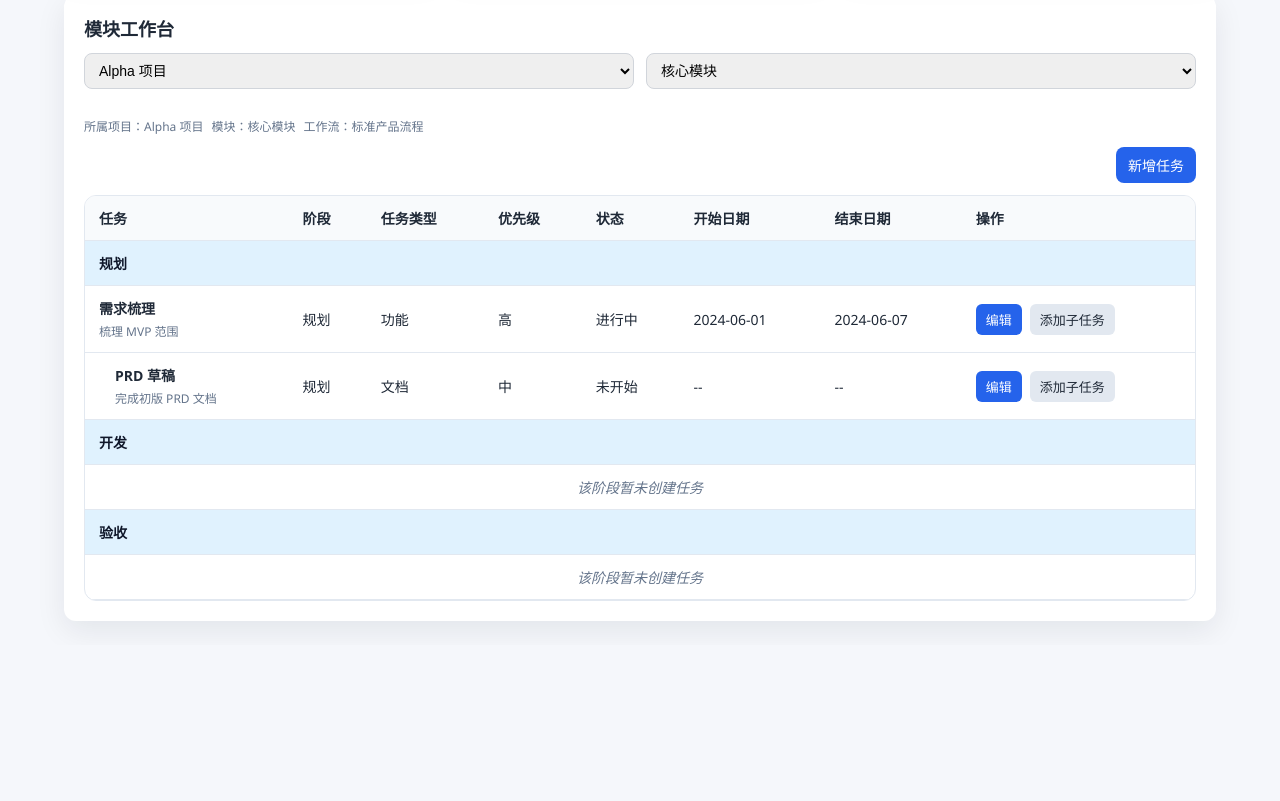
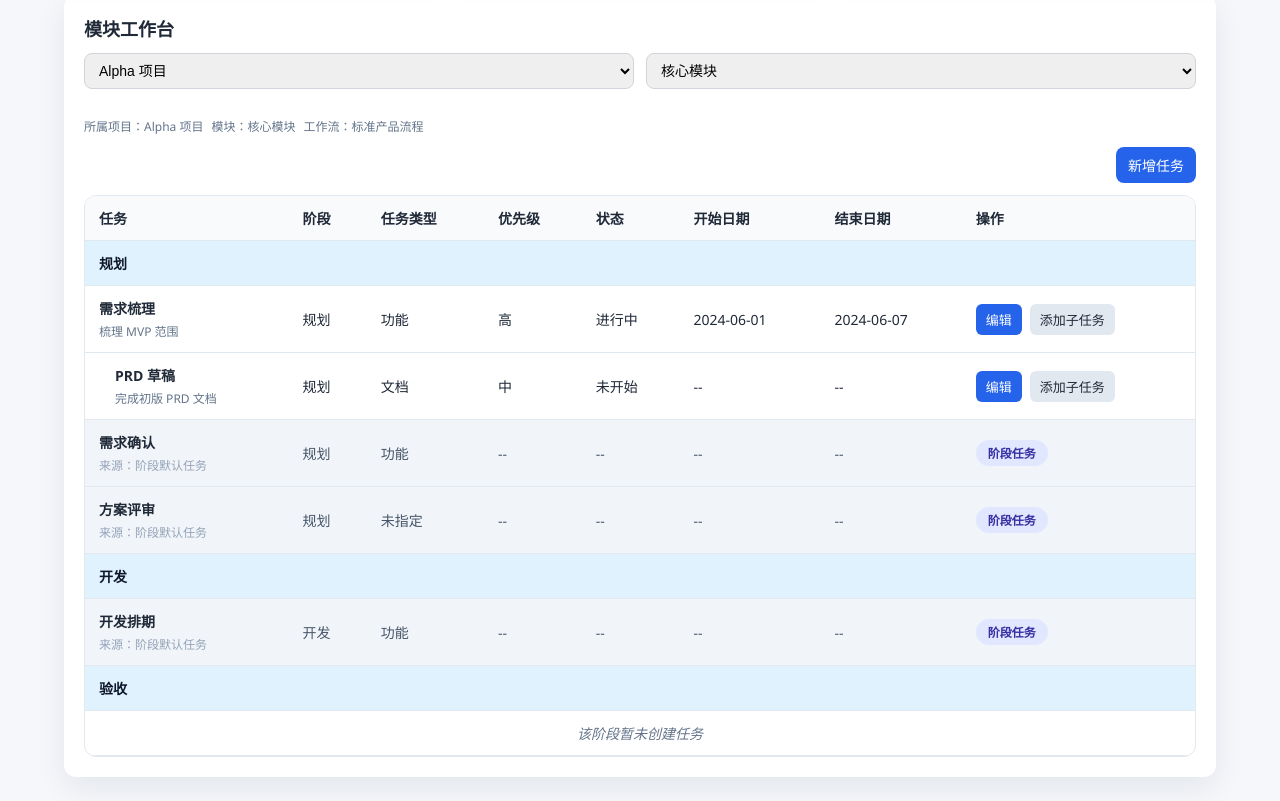
Before and after one commit to adtkb34/FlowTask, a React (Vite) app: page / in a window 1280 px wide. Shown: the part 735-1536 px from the top of the page. Before the commit the page ends 1380 px from the top, so only its background shows below. Built offline with nearby package versions, Linux system fonts and the light colour scheme.

Commit message:
feat: enhance module task creation and display

```diff
--- a/src/App.jsx
+++ b/src/App.jsx
@@ -723,6 +723,7 @@ export default function App() {
             stages={stages}
             taskTypes={taskTypes}
             tasks={tasks.filter((task) => task.moduleId === selectedModule.id)}
+            stageTemplates={stageTasks}
             onAddTask={handleAddTask}
             onUpdateTask={handleUpdateTask}
             priorities={PRIORITIES}
--- a/src/components/ModuleView.jsx
+++ b/src/components/ModuleView.jsx
@@ -17,6 +17,7 @@ const ModuleView = ({
   stages,
   taskTypes,
   tasks,
+  stageTemplates,
   onAddTask,
   onUpdateTask,
   priorities,
@@ -28,13 +29,7 @@ const ModuleView = ({
     [taskTypes]
   );
   const stageOrder = useMemo(() => [...workflow.stageIds], [workflow.stageIds]);
-  const stageOptions = useMemo(() => {
-    const orderSet = new Set(stageOrder);
-    const extras = stages
-      .filter((stage) => !orderSet.has(stage.id))
-      .map((stage) => stage.id);
-    return [...stageOrder, ...extras];
-  }, [stageOrder, stages]);
+  const stageOptions = useMemo(() => [...stageOrder], [stageOrder]);
   const defaultPriority = useMemo(
     () => priorities[Math.floor(priorities.length / 2)] || '',
     [priorities]
@@ -63,6 +58,50 @@ const ModuleView = ({
     form: emptyForm
   });
 
+  const stageTemplateMap = useMemo(() => {
+    const map = new Map();
+    if (!stageTemplates) return map;
+    Object.entries(stageTemplates).forEach(([stageId, items]) => {
+      map.set(stageId, Array.isArray(items) ? items : []);
+    });
+    return map;
+  }, [stageTemplates]);
+
+  const taskTreeByStage = useMemo(() => {
+    const nodes = new Map();
+    tasks.forEach((task) => {
+      nodes.set(task.id, { ...task, children: [] });
+    });
+
+    const roots = new Map();
+    tasks.forEach((task) => {
+      if (!roots.has(task.stageId)) {
+        roots.set(task.stageId, []);
+      }
+    });
+
+    tasks.forEach((task) => {
+      const node = nodes.get(task.id);
+      if (!node) return;
+      if (task.parentTaskId && nodes.has(task.parentTaskId)) {
+        nodes.get(task.parentTaskId).children.push(node);
+      } else {
+        if (!roots.has(task.stageId)) {
+          roots.set(task.stageId, []);
+        }
+        roots.get(task.stageId).push(node);
+      }
+    });
+
+    return roots;
+  }, [tasks]);
+
+  const parentTaskOptions = useMemo(() => {
+    if (!dialogState.form.stageId) return [];
+    const stageRoots = taskTreeByStage.get(dialogState.form.stageId) || [];
+    return flattenTree(stageRoots);
+  }, [dialogState.form.stageId, taskTreeByStage]);
+
   useEffect(() => {
     setDialogState({
       open: false,
@@ -74,45 +113,46 @@ const ModuleView = ({
   }, [emptyForm, module.id, workflow.id]);
 
   const stageGroups = useMemo(() => {
-    const nodes = new Map();
-    tasks.forEach((task) => {
-      nodes.set(task.id, { ...task, children: [] });
-    });
+    const stageIdSet = new Set(stageOrder);
+    const groups = stageOrder.map((stageId) => ({
+      stageId,
+      stage: stageMap.get(stageId),
+      rows: flattenTree(taskTreeByStage.get(stageId) || []),
+      templateRows: (stageTemplateMap.get(stageId) || []).map((template) => ({
+        node: {
+          id: `stage-template-${template.id}`,
+          name: template.name,
+          stageId,
+          taskTypeId: template.taskTypeId || null,
+          description: '',
+          priority: null,
+          status: null,
+          startDate: '',
+          endDate: '',
+          isTemplate: true
+        },
+        depth: 0
+      }))
+    }));
 
-    const stageIdSet = new Set(stageOrder);
-    const rootsByStage = new Map();
-    stageOrder.forEach((stageId) => {
-      rootsByStage.set(stageId, []);
-    });
-    const others = [];
-
-    tasks.forEach((task) => {
-      const node = nodes.get(task.id);
-      if (!node) return;
-      if (task.parentTaskId && nodes.has(task.parentTaskId)) {
-        nodes.get(task.parentTaskId).children.push(node);
-      } else {
-        const bucket = stageIdSet.has(task.stageId) ? rootsByStage.get(task.stageId) : others;
-        bucket.push(node);
+    const otherStageRoots = [];
+    taskTreeByStage.forEach((roots, stageId) => {
+      if (!stageIdSet.has(stageId)) {
+        otherStageRoots.push(...roots);
       }
     });
 
-    const groups = stageOrder.map((stageId) => ({
-      stageId,
-      stage: stageMap.get(stageId),
-      rows: flattenTree(rootsByStage.get(stageId) || [])
-    }));
-
-    if (others.length > 0) {
+    if (otherStageRoots.length > 0) {
       groups.push({
         stageId: 'others',
         stage: { id: 'others', name: '其他阶段' },
-        rows: flattenTree(others)
+        rows: flattenTree(otherStageRoots),
+        templateRows: []
       });
     }
 
     return groups;
-  }, [tasks, stageOrder, stageMap]);
+  }, [stageMap, stageOrder, stageTemplateMap, taskTreeByStage]);
 
   const openCreateTaskDialog = () => {
     setDialogState({
@@ -159,13 +199,19 @@ const ModuleView = ({
   };
 
   const updateDialogForm = (field, value) => {
-    setDialogState((prev) => ({
+    setDialogState((prev) => {
+      const next = {
         ...prev,
         form: {
           ...prev.form,
           [field]: value
         }
-    }));
+      };
+      if (field === 'stageId') {
+        next.parentTaskId = null;
+      }
+      return next;
+    });
   };
 
   const closeDialog = () => {
@@ -249,8 +295,9 @@ const ModuleView = ({
                 <tr className="stage-header">
                   <td colSpan={8}>{group.stage?.name || '未命名阶段'}</td>
                 </tr>
-                {group.rows.length > 0 ? (
-                  group.rows.map(({ node, depth }) => (
+                {group.rows.length > 0 || group.templateRows.length > 0 ? (
+                  <>
+                    {group.rows.map(({ node, depth }) => (
                       <tr key={node.id}>
                         <td>
                           <div className="task-name-cell">
@@ -295,7 +342,31 @@ const ModuleView = ({
                           </div>
                         </td>
                       </tr>
-                  ))
+                    ))}
+                    {group.templateRows.map(({ node }) => (
+                      <tr key={node.id} className="template-row">
+                        <td>
+                          <div className="task-name-cell">
+                            <div className="task-name-title">{node.name}</div>
+                            <div className="task-template-hint">来源：阶段默认任务</div>
+                          </div>
+                        </td>
+                        <td>{stageMap.get(node.stageId)?.name || '未指定'}</td>
+                        <td>
+                          {node.taskTypeId
+                            ? taskTypesMap.get(node.taskTypeId)?.name || '未指定'
+                            : '未指定'}
+                        </td>
+                        <td>--</td>
+                        <td>--</td>
+                        <td>--</td>
+                        <td>--</td>
+                        <td>
+                          <span className="template-tag">阶段任务</span>
+                        </td>
+                      </tr>
+                    ))}
+                  </>
                 ) : (
                   <tr className="empty-row">
                     <td colSpan={8}>该阶段暂未创建任务</td>
@@ -334,6 +405,29 @@ const ModuleView = ({
                         {stageMap.get(stageId)?.name || '未命名阶段'}
                       </option>
                     ))}
+                  </select>
+                </label>
+                <label className="dialog-field">
+                  <span>父任务（可选）</span>
+                  <select
+                    value={dialogState.parentTaskId || ''}
+                    onChange={(event) =>
+                      setDialogState((prev) => ({
+                        ...prev,
+                        parentTaskId: event.target.value ? event.target.value : null
+                      }))
+                    }
+                    disabled={dialogState.mode === 'edit'}
+                  >
+                    <option value="">不选择父任务</option>
+                    {parentTaskOptions.map(({ node, depth }) => {
+                      const indent = depth > 0 ? `${'　'.repeat(depth)}└ ` : '';
+                      return (
+                        <option key={node.id} value={node.id}>
+                          {`${indent}${node.name}`}
+                        </option>
+                      );
+                    })}
                   </select>
                 </label>
                 <label className="dialog-field">
--- a/src/styles.css
+++ b/src/styles.css
@@ -361,6 +361,16 @@ h1 {
   background-color: #f8fafc;
 }
 
+.template-row td {
+  background-color: #f1f5f9;
+  color: #475569;
+}
+
+.task-template-hint {
+  font-size: 12px;
+  color: #94a3b8;
+}
+
 .stage-header td {
   background-color: #e0f2fe;
   color: #0f172a;
@@ -404,6 +414,19 @@ h1 {
 
 .secondary-action:hover {
   background-color: #cbd5f5;
+}
+
+.template-tag {
+  display: inline-flex;
+  align-items: center;
+  justify-content: center;
+  min-width: 72px;
+  padding: 4px 8px;
+  border-radius: 999px;
+  background-color: #e0e7ff;
+  color: #3730a3;
+  font-size: 12px;
+  font-weight: 600;
 }
 
 .card .secondary-action,
```
Lines whose indentation alone changed are shown as unchanged.
